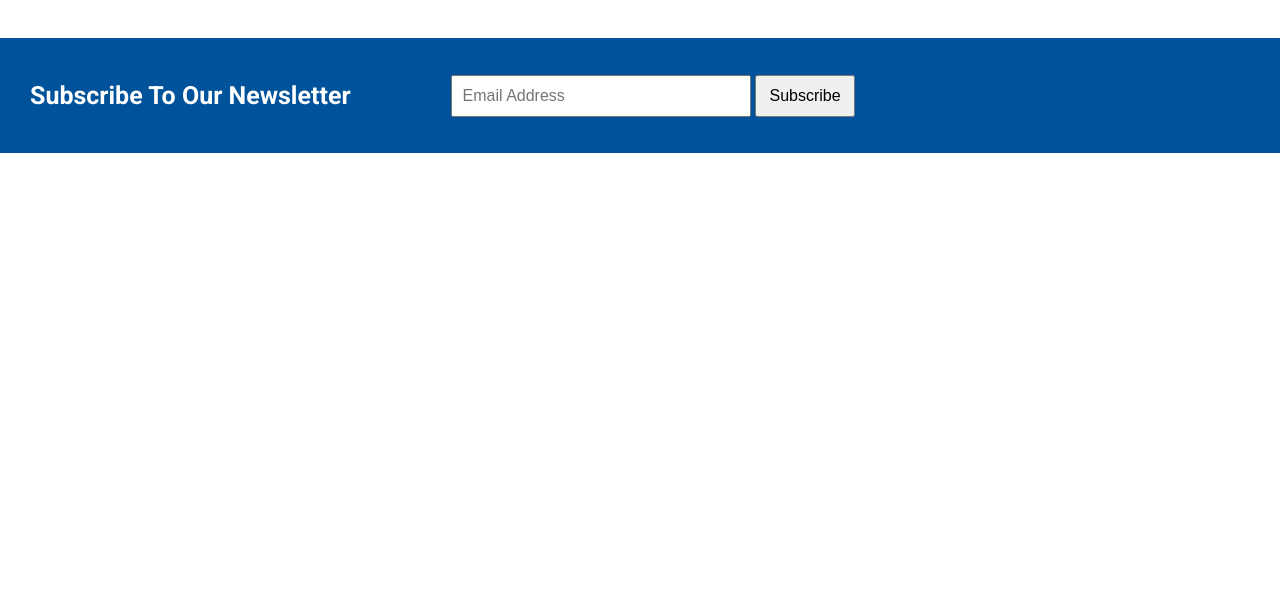
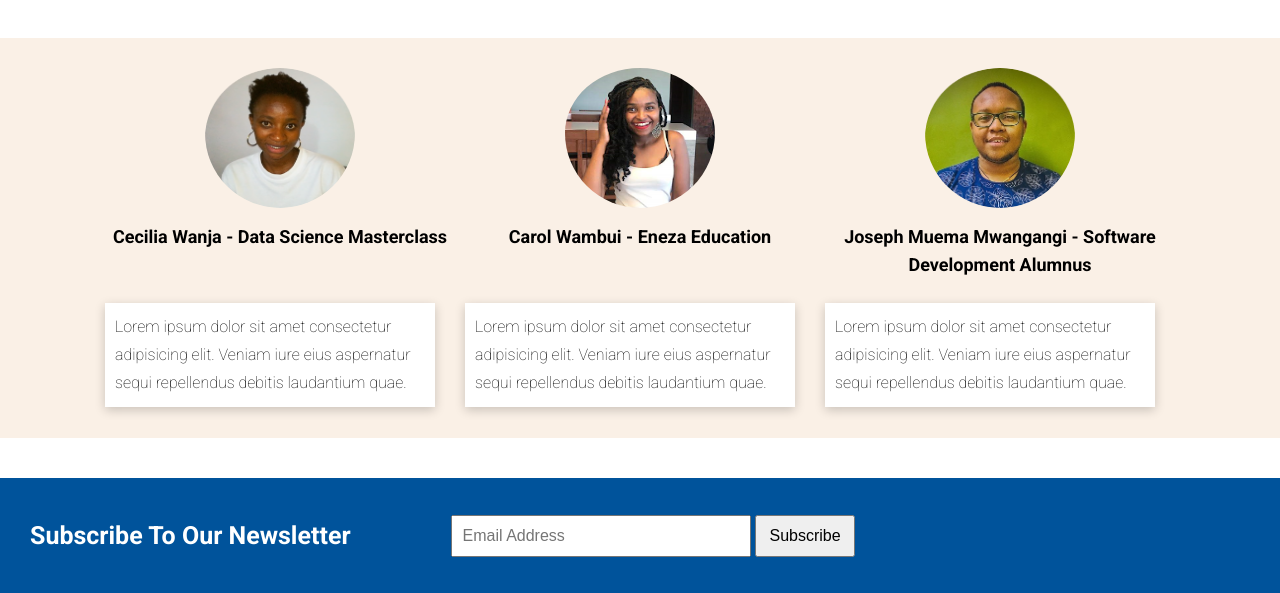
Before and after one commit to john-maluki/moringa-tec-afric, a plain HTML site: page index.html in a window 1280 px wide. Shown: the part 786-1379 px from the top of the page. Before the commit the page ends 939 px from the top, so only its background shows below. Drawn offline with Linux system fonts and the light colour scheme.

Commit message:
Include testimony section

```diff
--- a/index.html
+++ b/index.html
@@ -71,6 +71,53 @@
           </g>
         </svg>
       </section>
+      <section id="testimony">
+        <div class="testimony-cards">
+          <div class="testimony-card">
+            <div class="card-profile">
+              <img
+                src="./static/images/testimonies/Carol-Wambui-1.png"
+                alt="carol-wambui"
+              />
+              <h1 class="card-title">
+                Cecilia Wanja - Data Science Masterclass
+              </h1>
+            </div>
+            <p class="card-body">
+              Lorem ipsum dolor sit amet consectetur adipisicing elit. Veniam
+              iure eius aspernatur sequi repellendus debitis laudantium quae.
+            </p>
+          </div>
+          <div class="testimony-card">
+            <div class="card-profile">
+              <img
+                src="./static/images/testimonies/cecilia-wanja-2.png"
+                alt="carol-wambui"
+              />
+              <h1 class="card-title">Carol Wambui - Eneza Education</h1>
+            </div>
+            <p class="card-body">
+              Lorem ipsum dolor sit amet consectetur adipisicing elit. Veniam
+              iure eius aspernatur sequi repellendus debitis laudantium quae.
+            </p>
+          </div>
+          <div class="testimony-card">
+            <div class="card-profile">
+              <img
+                src="./static/images/testimonies/Joseph-Muema-Mwangangi-1.png"
+                alt="carol-wambui"
+              />
+              <h1 class="card-title">
+                Joseph Muema Mwangangi - Software Development Alumnus
+              </h1>
+            </div>
+            <p class="card-body">
+              Lorem ipsum dolor sit amet consectetur adipisicing elit. Veniam
+              iure eius aspernatur sequi repellendus debitis laudantium quae.
+            </p>
+          </div>
+        </div>
+      </section>
       <section class="subscribe">
         <h1>Subscribe To Our Newsletter</h1>
         <form action="#">
--- a/static/css/main.css
+++ b/static/css/main.css
@@ -92,7 +92,7 @@ header .search-menu {
   padding: 10px;
 }
 
-header .search-menu img {
+header .countries > img {
   width: 1.25rem;
   height: 1.25rem;
   border-radius: 50%;
@@ -240,3 +240,56 @@ main {
 .subscribe input[type="submit"]:hover {
   opacity: 0.8;
 }
+
+/* testimony */
+#testimony {
+  margin-top: 40px;
+  width: 100%;
+  min-height: 400px;
+  padding: 20px;
+  background-color: linen;
+}
+
+.testimony-cards {
+  width: 100%;
+  height: 100%;
+  display: flex;
+  align-items: center;
+  justify-content: center;
+  flex-wrap: wrap;
+  gap: 10px;
+  font-family: Roboto;
+  font-size: 16px;
+}
+
+.testimony-card {
+  width: 350px;
+  height: 100%;
+}
+.card-profile {
+  height: 50%;
+}
+.card-profile img {
+  display: block;
+  width: 150px;
+  height: 150px;
+  border-radius: 50%;
+  margin: 0 auto 15px auto;
+  padding-top: 10px;
+}
+
+.testimony-card .card-title {
+  text-align: center;
+  height: 40px;
+  font-size: 18px;
+  margin: 10px 0;
+}
+
+.testimony-card .card-body {
+  height: 50%;
+  box-shadow: 0 3px 10px rgb(0 0 0 / 0.2);
+  padding: 10px;
+  margin-right: 20px;
+  background-color: white;
+  margin-top: 40px;
+}
```
Also changed, not shown: static/images/testimonies/Carol-Wambui-1.png (added), static/images/testimonies/Joseph-Muema-Mwangangi-1.png (added), static/images/testimonies/cecilia-wanja-2.png (added), static/images/testimonies/rose-delilah.png (added).
